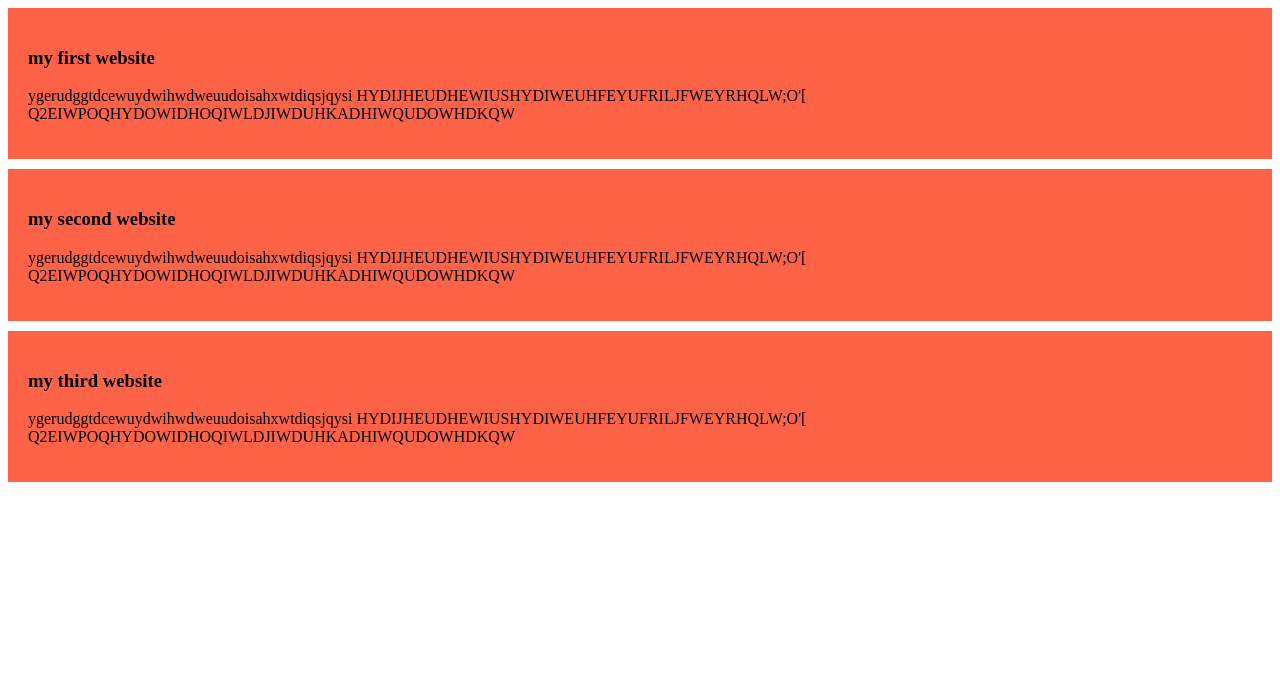
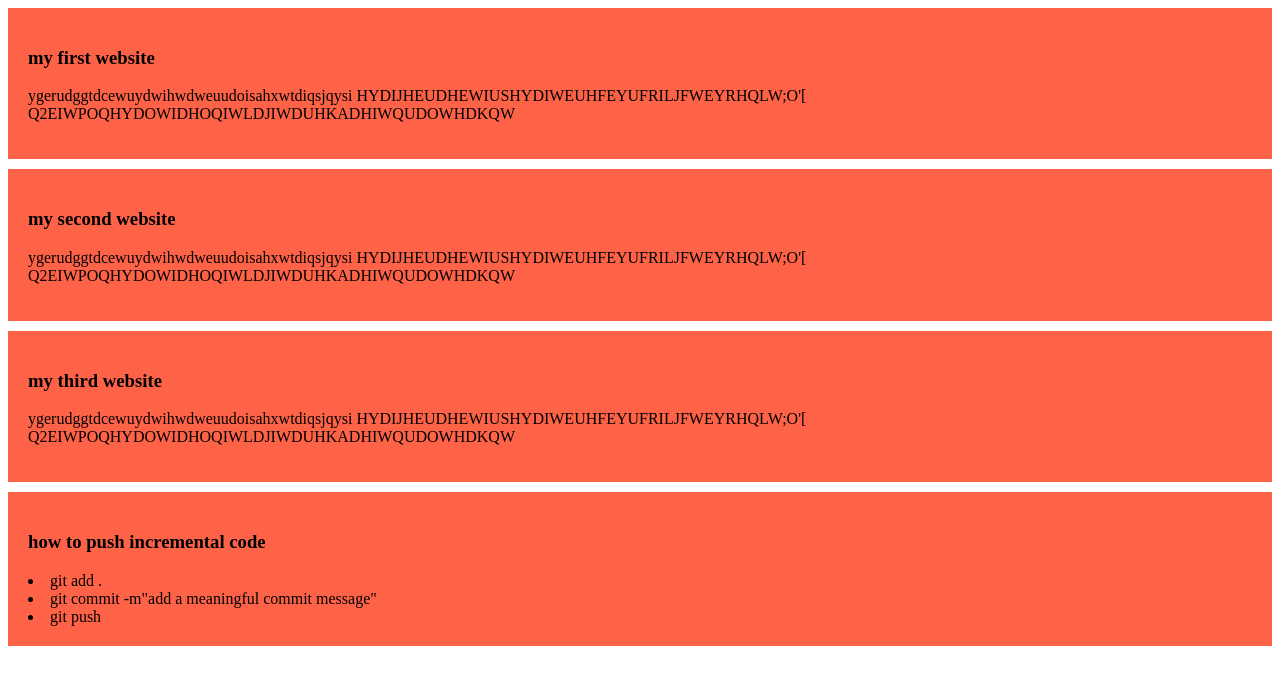
Before and after one commit to fariha-rahman721/simple-and-elegant, a plain HTML site: page index.html in a window 1280 px wide. Drawn offline with Linux system fonts and the light colour scheme.

Commit message:
added a list to push code

```diff
--- a/index.html
+++ b/index.html
@@ -19,5 +19,11 @@
         <h3>my third website</h3>
         <p>ygerudggtdcewuydwihwdweuudoisahxwtdiqsjqysi  HYDIJHEUDHEWIUSHYDIWEUHFEYUFRILJFWEYRHQLW;O'[   Q2EIWPOQHYDOWIDHOQIWLDJIWDUHKADHIWQUDOWHDKQW</p>
     </div>
+    <div>
+        <h3>how to push incremental code</h3>
+        <li>git add .</li>
+        <li>git commit -m"add a meaningful commit message"</li>
+        <li>git push</li>
+    </div>
 </body>
 </html>
```
